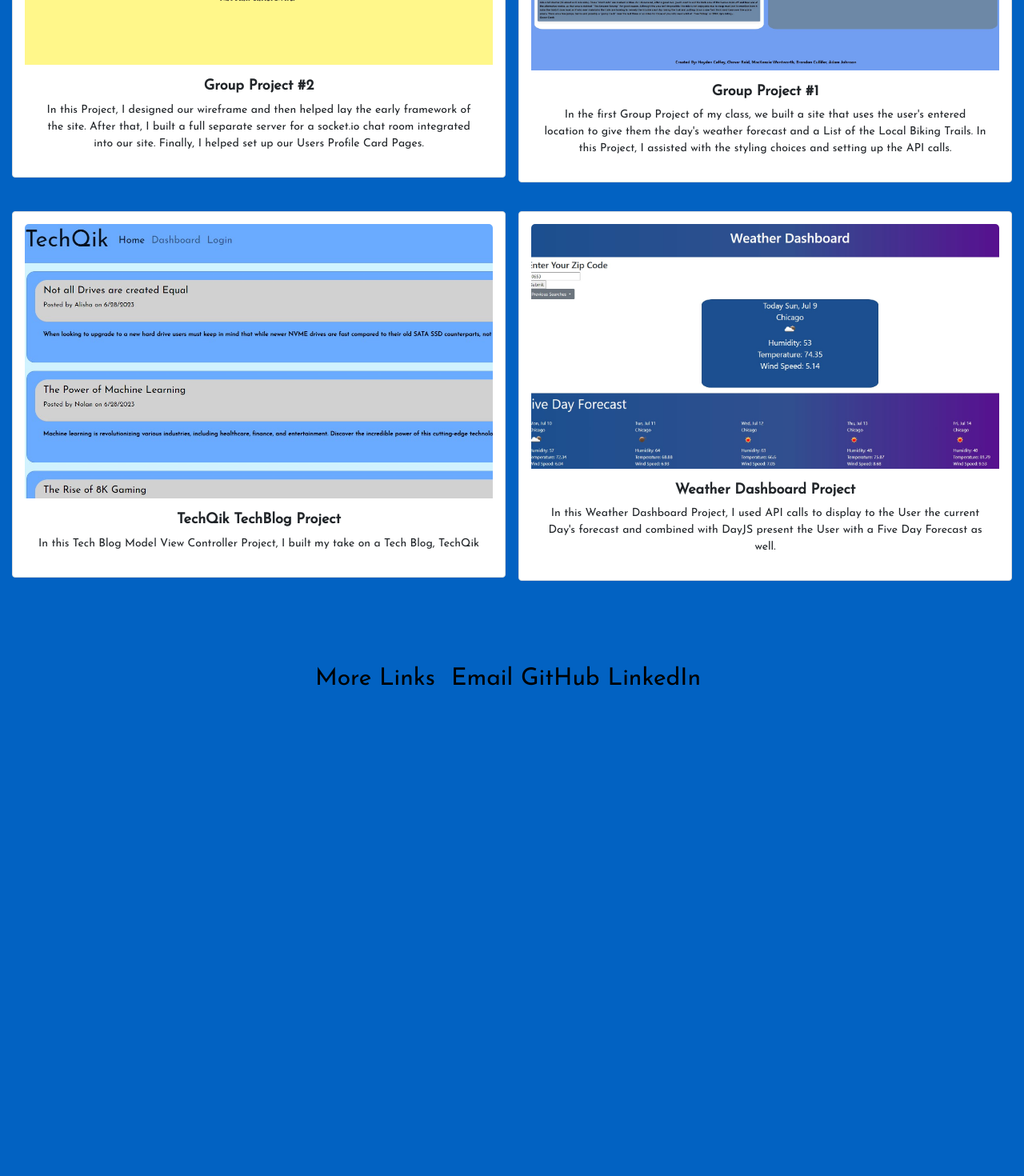
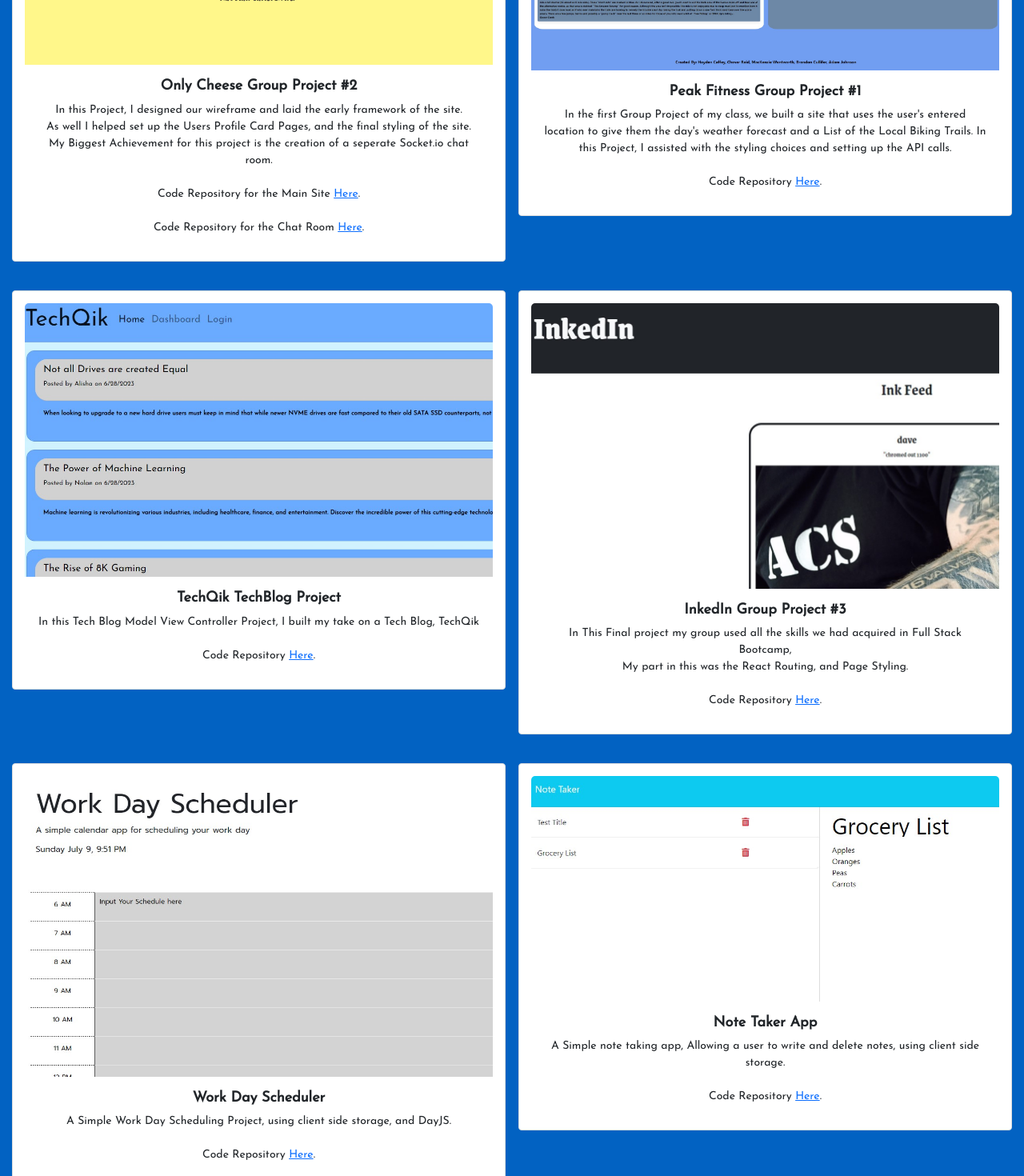
Before and after one commit to AJoelj84/ReactPortfolioAJ, a React (Create React App) app: page /projects in a window 1280 px wide. Shown: the part 400-1870 px from the top of the page at 80% size. Built offline with nearby package versions, Linux system fonts and the light colour scheme.

Commit message:
Changes to Portfolio

```diff
--- a/src/components/pages/Footer.js
+++ b/src/components/pages/Footer.js
@@ -8,8 +8,8 @@ function Footer() {
           <div className="social-links">
             <p className = 'footlink'>More Links </p>
             <a href="mailto:ajoelj84@gmail.com">Email</a>
-            <a href="https://github.com/your-github-profile">GitHub</a>
-            <a href="https://www.linkedin.com/in/adam-undefined-569184283/">LinkedIn</a>
+            <a href="https://github.com/AJoelj84">GitHub</a>
+            <a href="www.linkedin.com/in/adam-johnson-569184283">LinkedIn</a>
           </div>
         </div>
       </div>
--- a/src/components/pages/Projects.js
+++ b/src/components/pages/Projects.js
@@ -3,8 +3,9 @@ import Onlycheese from '../assets/images/Onlycheese.jpg';
 import GroupProject1 from '../assets/images/groupproject.jpg';
 import TechQik from '../assets/images/techqik.jpg';
 import WorkDay from '../assets/images/workday.jpg';
-import BookSearch from '../assets/images/booksearch.jpg';
+import Inked from '../assets/images/Inkedin.jpg';
 import WeatherDash from '../assets/images/weatherdash.jpg';
+import NoteTaker from '../assets/images/NoteTaker.jpg';
 
 function Projects() {
   return (
@@ -13,59 +14,119 @@ function Projects() {
         <h1>Portfolio</h1>
 
         <div className="card-container row row-cols-1 row-cols-sm-2 g-3">
-          <div className="col row-cols-1 row-cols-sm-2 g-3">
-            <a href="https://only-cheese.herokuapp.com/" alt="Group Project 2" style={{ textDecoration: 'none' }}>
+          <div className="col">
+
               <div className="card">
+                <a href="https://only-cheese.herokuapp.com/" alt="Group Project 2" style={{ textDecoration: 'none' }} className="d-block">
                   <img src={Onlycheese} className="card-img-top" alt="card-grid-image" />
+                </a>
                   <div className="card-body">
-                  <h5 className="card-title">Group Project #2</h5>
-                  <p className="card-text">In this Project, I designed our wireframe and then helped lay the early framework of the site.
-                    After that, I built a full separate server for a socket.io chat room integrated into our site.
-                    Finally, I helped set up our Users Profile Card Pages.</p>
+                    <h5 className="card-title"><a href="https://only-cheese.herokuapp.com/"></a>Only Cheese Group Project #2</h5>
+                    <p className="card-text">
+                      In this Project, I designed our wireframe and laid the early framework of the site.<br></br>
+                      As well I helped set up the Users Profile Card Pages, and the final styling of the site.<br></br>
+                      My Biggest Achievement for this project is the creation of a seperate Socket.io chat room.<br></br><br></br>
+                      Code Repository for the Main Site <a href="https://github.com/eileenmh/only-cheese">Here</a>.<br></br><br></br>
+                      Code Repository for the Chat Room <a href="https://github.com/AJoelj84/onlycheesechatserver">Here</a>.<br></br>
+                    </p>
                   </div>
               </div>
-            </a>
           </div>
 
           <div className="col">
+            <div className="card">
               <a href="https://brandon5667.github.io/peak-fitness/" alt="First Group Project Link" style={{ textDecoration: 'none' }}>
-              <div className="card">
                 <img src={GroupProject1} className="card-img-top" alt="card-grid-image" />
+              </a>
                 <div className="card-body">
-                  <h5 className="card-title">Group Project #1</h5>
+                  <h5 className="card-title">Peak Fitness Group Project #1</h5>
                   <p className="card-text">In the first Group Project of my class, we built a site that uses the user's entered location to give them
                     the day's weather forecast and a List of the Local Biking Trails. In this Project, I assisted with the styling choices
-                    and setting up the API calls.</p>
+                    and setting up the API calls.<br></br><br></br>
+                    Code Repository  <a href="https://github.com/Brandon5667/peak-fitness">Here</a>.
+                  </p>
                 </div>
               </div>
-            </a>
           </div>
 
           <div className="col">
+              <div className="card">
                 <a href="https://techqik-ccaa5c6abf81.herokuapp.com/" alt="Tech blog Project" style={{ textDecoration: 'none' }}>
-              <div className="card">
                   <img src={TechQik} className="card-img-top" alt="card-grid-image" />
+                </a>
                   <div className="card-body">
                     <h5 className="card-title">TechQik TechBlog Project</h5>
-                  <p className="card-text">In this Tech Blog Model View Controller Project, I built my take on a Tech Blog, TechQik</p>
+                    <p className="card-text">
+                      In this Tech Blog Model View Controller Project, I built my take on a Tech Blog, TechQik<br></br><br></br>
+                      Code Repository <a href="https://github.com/AJoelj84/TechBlogMVC">Here</a>.
+                    </p>
                 </div>
               </div>
-            </a>
           </div>
 
           <div className="col">
+              <div className="card">
+                <a href="https://inkedin-ef5cc989f602.herokuapp.com/" alt="InkedIn" style={{ textDecoration: 'none' }}>
+                  <img src={Inked} className="card-img-top" alt="card-grid-image" />
+                </a>
+                  <div className="card-body">
+                    <h5 className="card-title">InkedIn Group Project #3</h5>
+                    <p className="card-text">
+                      In This Final project my group used all the skills we had acquired in Full Stack Bootcamp, <br></br>
+                      My part in this was the React Routing, and Page Styling.<br></br><br></br>
+                      Code Repository <a href="https://github.com/bnadel4/inkedin">Here</a>.
+                    </p>
+                </div>
+              </div>
+          </div>
+
+          <div className="col">
+              <div className="card">
+                <a href="https://ajoelj84.github.io/Scheduler/" alt="InkedIn" style={{ textDecoration: 'none' }}>
+                  <img src={WorkDay} className="card-img-top" alt="card-grid-image" />
+                </a>
+                  <div className="card-body">
+                    <h5 className="card-title">Work Day Scheduler</h5>
+                    <p className="card-text">
+                      A Simple Work Day Scheduling Project, using client side storage, and DayJS.<br></br><br></br>
+                      Code Repository <a href="https://github.com/AJoelj84/Scheduler">Here</a>.
+                    </p>
+                </div>
+              </div>
+          </div>
+
+          <div className="col">
+              <div className="card">
+                <a href="https://ajoelj84-notetaker.herokuapp.com/" alt="InkedIn" style={{ textDecoration: 'none' }}>
+                  <img src={NoteTaker} className="card-img-top" alt="card-grid-image" />
+                </a>
+                  <div className="card-body">
+                    <h5 className="card-title">Note Taker App</h5>
+                    <p className="card-text">
+                      A Simple note taking app, Allowing a user to write and delete notes, using client side storage.<br></br><br></br>
+                      Code Repository <a href="https://github.com/AJoelj84/NoteTaker">Here</a>.
+                    </p>
+                </div>
+              </div>
+          </div>
+
+          <div className="col">
+              <div className="card">
                 <a href="https://ajoelj84.github.io/WeatherDashboard/" alt="Weather Dashboard Project" style={{ textDecoration: 'none' }}>
-              <div className="card">
                   <img src={WeatherDash} className="card-img-top" alt="card-grid-image" />
+                </a>
                   <div className="card-body">
                     <h5 className="card-title">Weather Dashboard Project</h5>
-                  <p className="card-text">In this Weather Dashboard Project, I used API calls to display to the User the current Day's forecast and combined with DayJS
-                    present the User with a Five Day Forecast as well.</p>
+                    <p className="card-text">
+                      In this Weather Dashboard Project, I used API calls to display to the User the current Day's forecast and combined with DayJS
+                      present the User with a Five Day Forecast as well.<br></br><br></br>
+                      Code Repository <a href="https://github.com/AJoelj84/WeatherDashboard">Here</a>.
+                    </p>
                 </div>
               </div>
-            </a>
           </div>
         </div>
+
       </section>
     </div>
   );
```
Also changed, not shown: src/components/pages/Home.js (deleted, +0 -30 lines), src/components/pages/Resume.js (+3 -8 lines), src/components/assets/images/Inkedin.jpg (added), src/components/assets/images/NoteTaker.jpg (added). Lines whose indentation alone changed are shown as unchanged.
